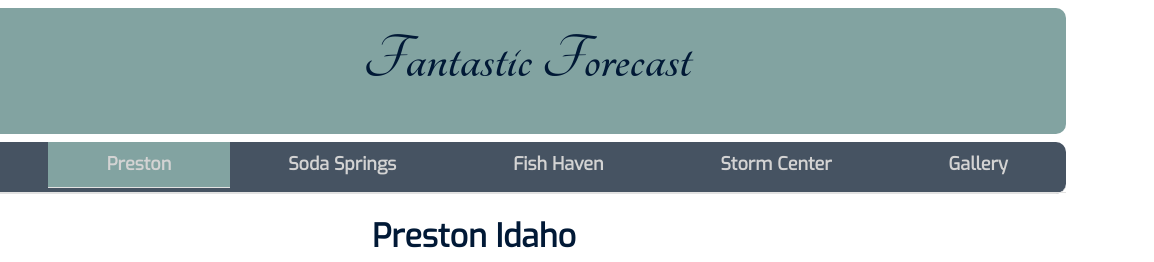
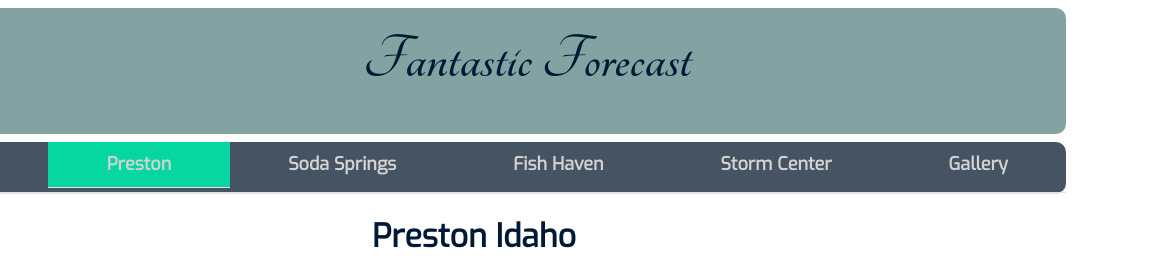
Before and after one commit to nolontombela/nolontombela.github.io, a plain HTML site: page lesson4/preston-4.html in a window 1280 px wide. Shown: the top 262 px of the page, 126-1280 px from the left. Drawn offline with nearby package versions, Linux system fonts and the light colour scheme; a web font is replaced by a local one.

Commit message:
nav color change

```diff
--- a/lesson4/css/medium.css
+++ b/lesson4/css/medium.css
@@ -39,7 +39,7 @@
     }
 
     nav .active {
-      background-color: #82a3a1;
+      background-color: #06d6a0;
       border-bottom: 1px solid #e2e2e2;
     }
 
```
